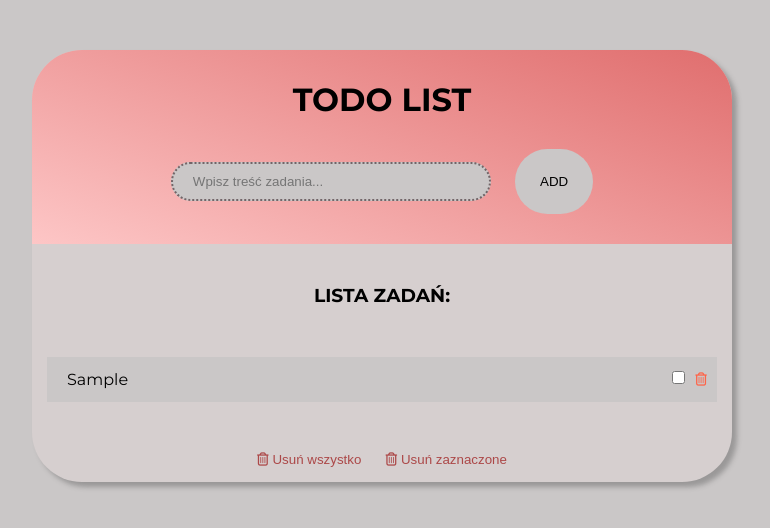
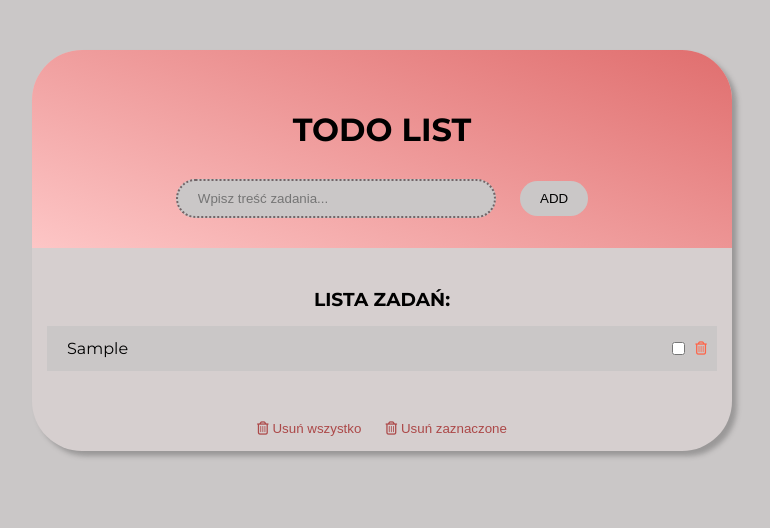
Before and after one commit to monikastecz/ToDoList, a plain HTML site: page index.html in a window 1280 px wide. Both pictures are taken after typing "Sample" into the empty fields and a click on the button "ADD". Shown: the whole page, without its empty margins (258-1028 px from the left). Drawn offline with Linux system fonts and the light colour scheme.

Commit message:
improving tasks' area

```diff
--- a/main.js
+++ b/main.js
@@ -83,6 +83,7 @@ const deleteTask = (e) => {
   if (!$allTasks.length) {
     $deleteAllTasksBtn.classList.remove("showDelete");
     $deleteSelectedTasksBtn.classList.remove("showDelete");
+    $alertInfo.innerText = "Brak zadań na liście";
   }
 };
 
@@ -91,6 +92,7 @@ const deleteAllTasks = (e) => {
   tasks.forEach((task) => task.remove());
   $deleteAllTasksBtn.classList.remove("showDelete");
   $deleteSelectedTasksBtn.classList.remove("showDelete");
+  $alertInfo.innerText = "Brak zadań na liście";
 };
 
 const deleteSelectedTasks = (e) => {
@@ -101,6 +103,7 @@ const deleteSelectedTasks = (e) => {
   if (!$allTasks.length) {
     $deleteAllTasksBtn.classList.remove("showDelete");
     $deleteSelectedTasksBtn.classList.remove("showDelete");
+    $alertInfo.innerText = "Brak zadań na liście";
   }
 };
 
--- a/style.css
+++ b/style.css
@@ -16,14 +16,13 @@
 body {
   display: flex;
   justify-content: center;
-  margin-top: 50px;
   font-family: "Montserrat", sans-serif;
   background-color: var(--light);
 }
 
 h1 {
   color: var(--light);
-  margin-bottom: 30px;
+  margin: 30px 0;
   text-transform: uppercase;
   color: var(--black);
 }
@@ -34,6 +33,7 @@ h1 {
   background: rgb(214, 207, 207);
   box-shadow: 5px 5px 5px rgba(82, 82, 82, 0.4);
   text-align: center;
+  margin: 50px;
 }
 
 .header {
@@ -52,25 +52,24 @@ h1 {
   background-color: var(--light);
 }
 
-.alertInfo {
-  margin-top: 50px;
-  color: var(--dark-grey);
-}
-
 .addBtn {
-  padding: 25px 25px;
+  padding: 10px 20px;
   border: none;
-  border-radius: 50px 50px 50px 50px;
+  border-radius: 50px;
   color: var(--black);
   background-color: var(--light);
   text-transform: uppercase;
   cursor: pointer;
-  transition: color 0.4s, background-color 0.4s;
 }
 
 .addBtn:hover {
   color: white;
   background-color: var(--light-dark);
+}
+
+.alertInfo {
+  margin-top: 10px;
+  color: var(--dark-grey);
 }
 
 .todoList {
@@ -92,10 +91,14 @@ h1 {
   text-align: left;
   list-style: none;
   background-color: var(--light);
+  word-break: break-all;
 }
 
 .tools {
-  display: inline-block;
+  display: flex;
+  justify-content: center;
+  align-items: center;
+  padding-left: 15px;
 }
 
 .tools button {
```
